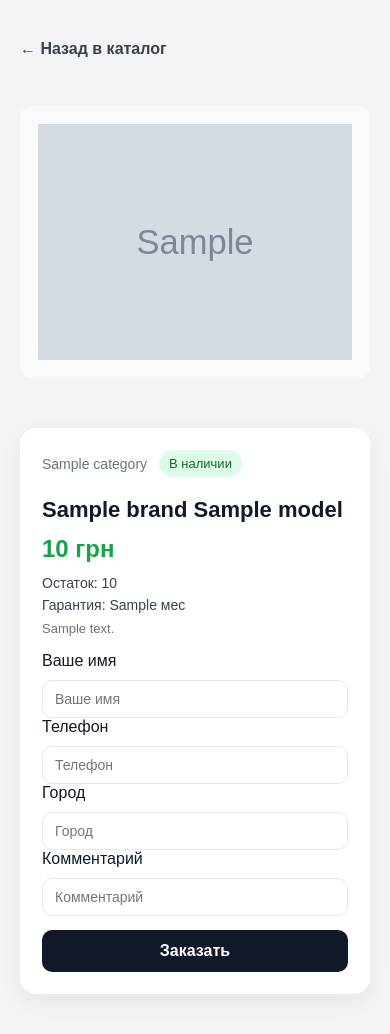
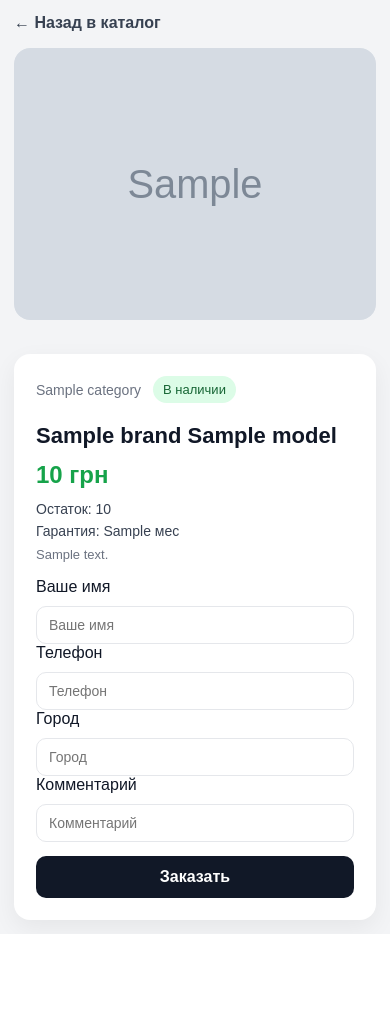
Before and after one commit to prostoArtemG/tech_bot, a FastAPI app: template templates/product.html in a window 390 px wide. Shown: the part 164-1198 px from the top of the page. After the commit the page ends 1098 px from the top, so only its background shows below. Run offline with FastAPI, Linux system fonts and the light colour scheme; the template is opened without the code that fills it: most values are stand-ins (such as "Sample title", 1, 10 or a date in 2020); grey boxes marked "Sample" are stand-in pictures; parts of the project's set-up code (start-up, migrations or seed data) failed here and were passed over.

Commit message:
дизайн адаптив

```diff
--- a/static/style.css
+++ b/static/style.css
@@ -128,22 +128,35 @@ button:hover {
     margin-top: 8px;
 }
 
+
 .product-page {
     max-width: 1100px;
-    margin: 40px auto;
-    display: grid;
-    grid-template-columns: 1fr 380px;
-    gap: 32px;
-    padding: 0 20px;
+    margin: 0 auto;
+    padding: 20px;
 }
 
+.product-grid {
+    display: grid;
+    grid-template-columns: 1fr 1fr;
+    gap: 30px;
+    align-items: start;
+}
+
+.product-image {
+    display: block;
+}
+
+.product-image img,
 .product-big-img {
     width: 100%;
-    border-radius: 12px;
+    border-radius: 16px;
     background: #f9fafb;
-    padding: 18px;
     object-fit: contain;
-    max-height: 560px;
+    max-height: 720px;
+}
+
+.product-info {
+    display: block;
 }
 
 .product-right h2 {
@@ -206,9 +219,18 @@ button:hover {
 
 .order-btn:hover { background: #374151; }
 
-@media (max-width: 900px) {
-    .product-page { grid-template-columns: 1fr; }
-    .product-left { margin-bottom: 18px; }
+@media (max-width: 768px) {
+    .product-grid {
+        grid-template-columns: 1fr;
+    }
+
+    .product-image { order: 1; }
+    .product-info  { order: 2; }
+
+    /* Reduce large paddings on mobile */
+    .product-page { padding: 14px; }
+
+    .product-big-img { max-height: 420px; }
 }
 
 .search-box {
--- a/templates/product.html
+++ b/templates/product.html
@@ -12,18 +12,19 @@
 </header>
 
 <main class="product-page">
+    <div class="product-grid">
 
+        <div class="product-image">
             <a href="/" class="back-link">← Назад в каталог</a>
 
-    <div class="product-left">
             {% if product.photo_url %}
-        <img src="{{ product.photo_url }}" class="product-big-img">
+            <img src="{{ product.photo_url }}" class="product-big-img" alt="{{ product.brand }} {{ product.model }}">
             {% else %}
             <div class="no-photo">Нет фото</div>
             {% endif %}
         </div>
 
-    <aside class="product-right">
+        <div class="product-info">
             <div class="product-card">
                 <div class="product-meta">
                     <div class="category">{{ product.category }}</div>
@@ -40,7 +41,7 @@
 
                 <div class="price">{{ product.price }} грн</div>
 
-            <div class="product-info">
+                <div class="product-info-meta">
                     <div class="info">Остаток: {{ product.stock_qty }}</div>
                     <div class="info">Гарантия: {{ product.warranty_months }} мес</div>
                 </div>
@@ -67,8 +68,9 @@
                 </form>
 
             </div>
-    </aside>
+        </div>
 
+    </div>
 </main>
 
 </body>
```
Lines whose indentation alone changed are shown as unchanged.
